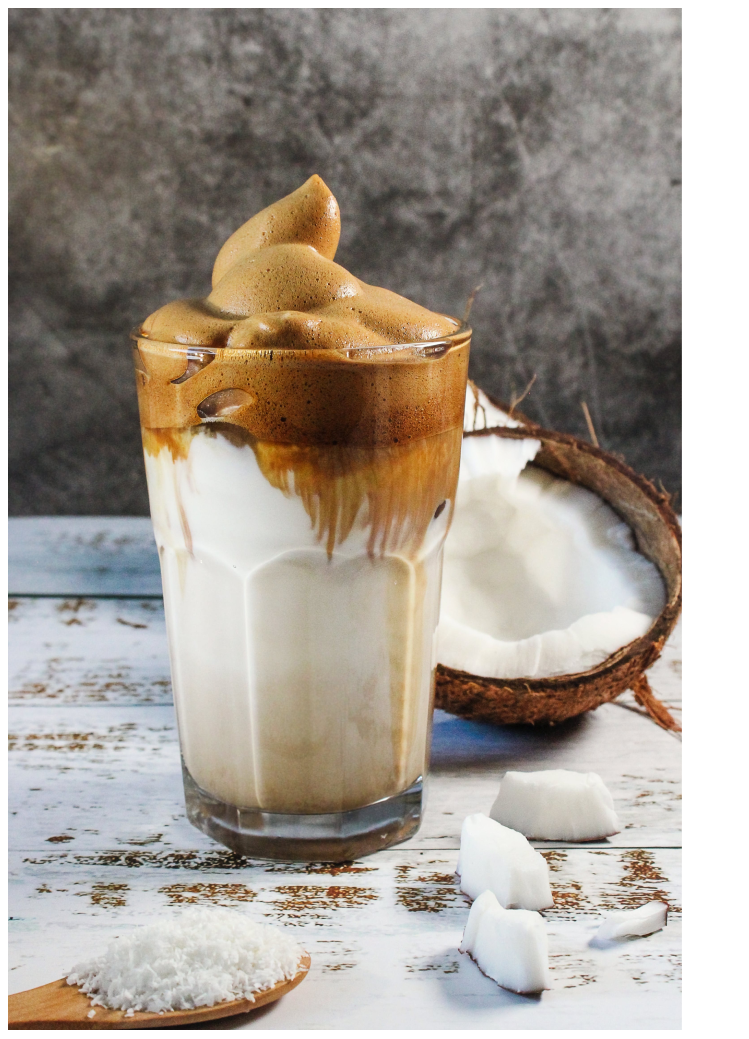
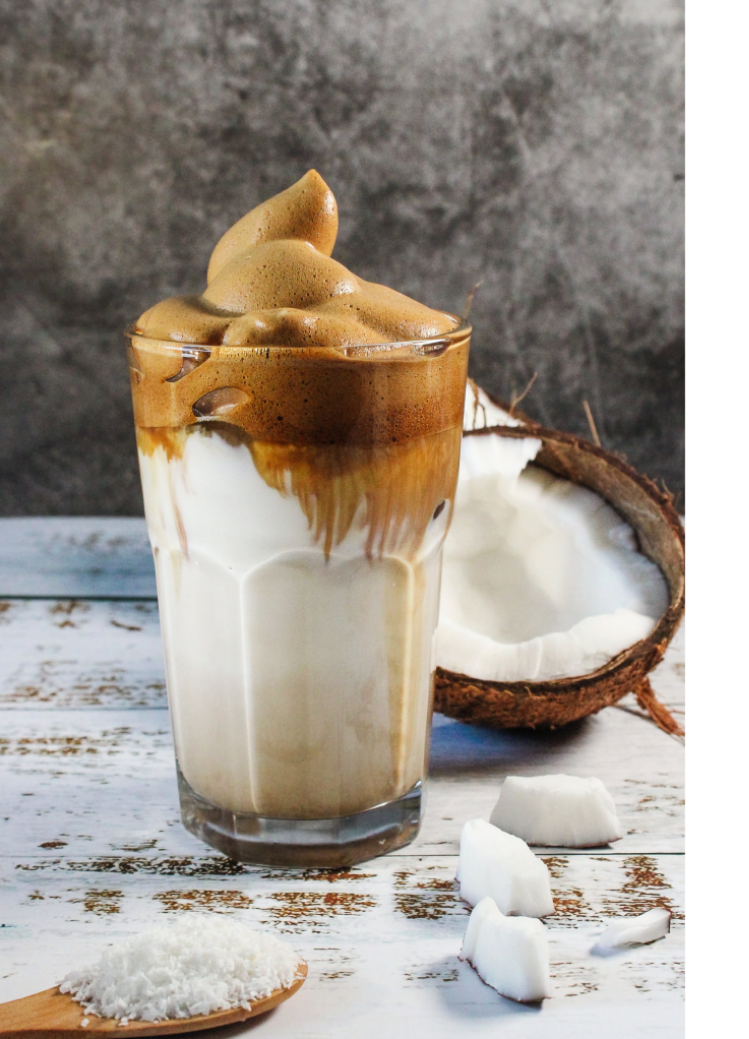
Before and after one commit to rifatshaykhov/JavaScript_rep, a plain HTML site: page index.html in a window 1280 px wide. Shown: the top 1039 px of the page, without its empty margins (0-749 px from the left). Drawn offline with Linux system fonts and the light colour scheme.

```diff
--- a/index.css
+++ b/index.css
@@ -1,3 +1,15 @@
+* {
+  margin: 0;
+  padding: 0;
+  box-sizing: border-box;
+}
+
 body {
-    width:1600px;
+    width: 1600px;
 }
+
+.container img {
+    width: 100%;
+    height: 100%;
+    object-fit: cover;
+}
--- a/index.html
+++ b/index.html
@@ -7,7 +7,7 @@
 </head>
 <body>
   <div class="container">
-    <img src="images/image.png" class="right-image"/>
+    <img src="images/image.png"/>
   </div>
 </body>
 </html>
```
